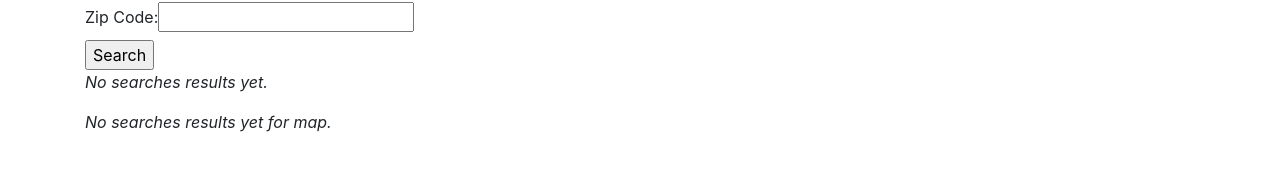
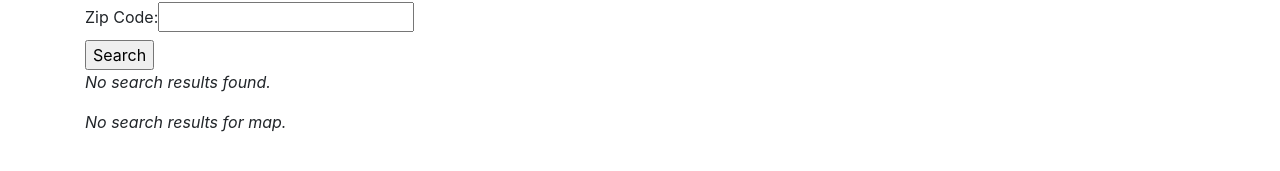
Before and after one commit to reddtoric/CityFinder, a React (Create React App) app in the folder CityFinder/ClientApp/: page / in a window 1280 px wide. Shown: the part 205-376 px from the top of the page. Built offline with nearby package versions, Linux system fonts and the light colour scheme.

Commit message:
refactor frntend to hide/show results

```diff
--- a/CityFinder/ClientApp/src/components/FetchData.js
+++ b/CityFinder/ClientApp/src/components/FetchData.js
@@ -60,16 +60,16 @@ export class FetchData extends Component {
 
     render() {
         let contents = this.state.loading
-            ? <p><em>No searches results yet.</em></p>
+            ? <p><em>No search results found.</em></p>
             : FetchData.renderTable(this.state.location);
 
         let map = this.state.loading
-            ? <p><em>No searches results yet for map.</em></p>
+            ? <p><em>No search results for map.</em></p>
             : FetchData.renderMap(this.state.location);
 
         return (
             <div>
-                <h1 id="tabelLabel" >City Finder</h1>
+                <h1 id="tableLabel" >City Finder</h1>
                 <p>Enter 2 letter country code.</p>
                 <form onSubmit={this.handleSubmit} >
                     <label>
@@ -92,7 +92,12 @@ export class FetchData extends Component {
 
     async populateData() {
         const response = await fetch('api/cityfinder?country=' + this.state.country + '&zipcode=' + this.state.zipcode);
-        const data = await response.json();
-        this.setState({ location: data, loading: false });
+        if (response.status === 200) {
+            const data = await response.json();
+            this.setState({ location: data, loading: false });
+        }
+        else {
+            this.setState({ location: null, loading: true });
+        }
     }
 }
```
